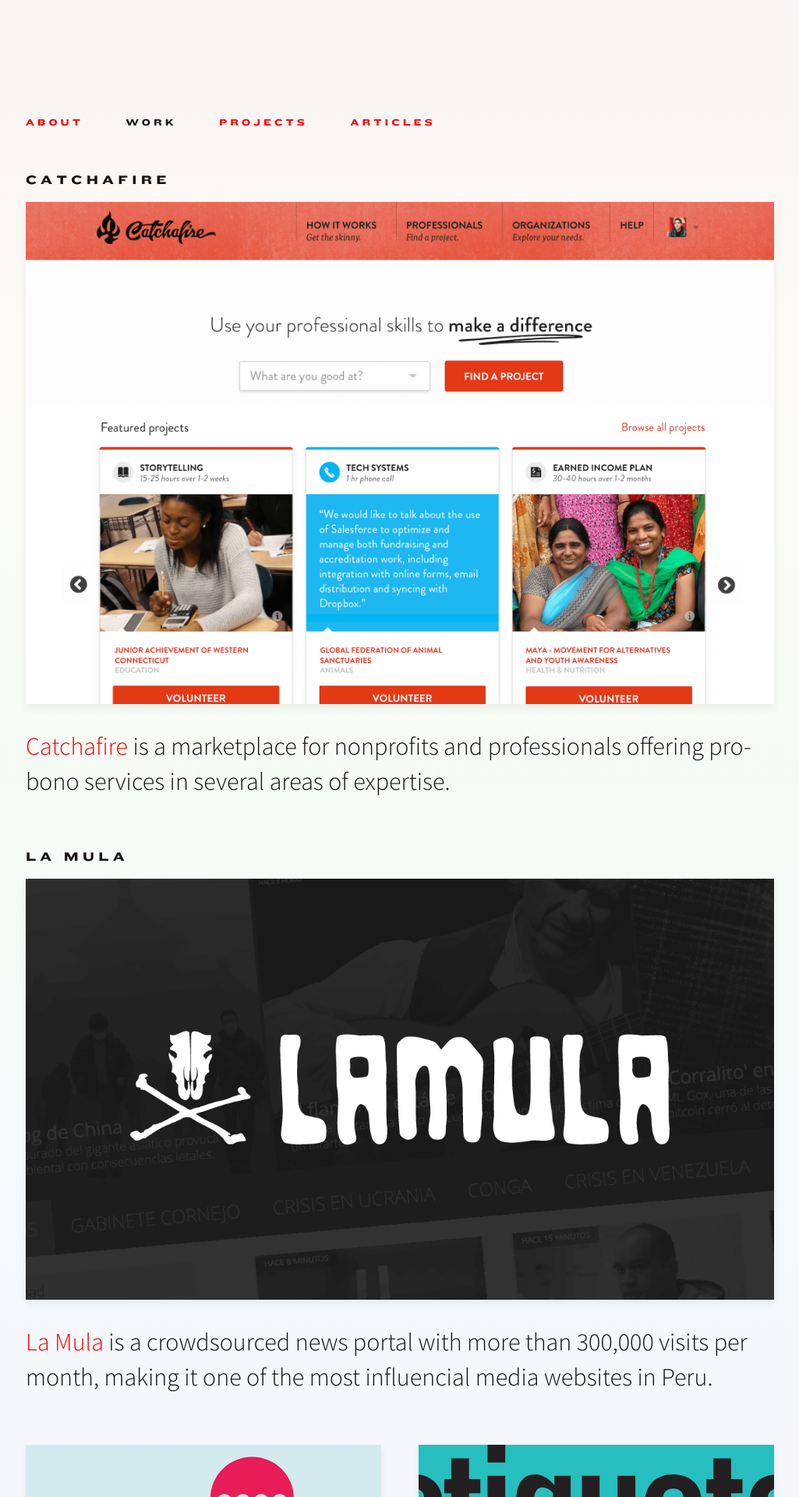
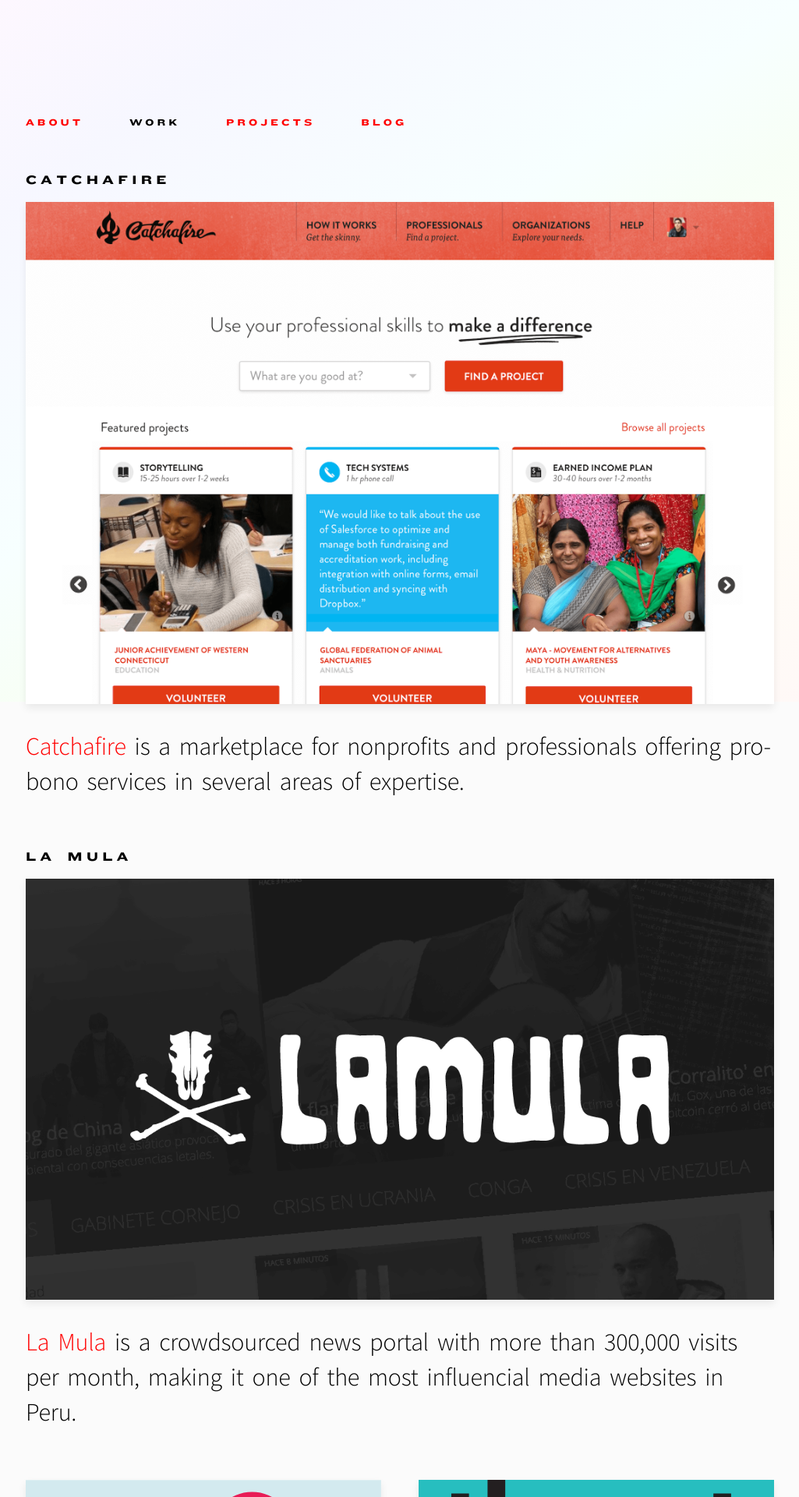
Before and after one commit to rnmp/rnmp.github.io, a Jekyll site: the page built from work.html, in a window 1280 px wide. Shown: the top 1920 px of the page at 78% size, without its empty margins (127-1152 px from the left). Built offline with Jekyll 4.4.1, drawn with Linux system fonts in a browser that asks for light colours; comment, search, counter and statistics services are not loaded.

Commit message:
add visual improvements

```diff
--- a/_includes/head.html
+++ b/_includes/head.html
@@ -1,7 +1,7 @@
 <head>
 	<meta charset="utf-8" />
 	<meta name="description" content="{{ site.description }}" />
-	<meta name="viewport" content="initial-scale=1.0, user-scalable=no" />
+	<meta name="viewport" content="width=device-width, initial-scale=1">
 	<title>{% if page.title %}{{ page.title }}{% else %}{{ site.title }}{% endif %}</title>
 	<link href="https://fonts.googleapis.com/css?family=Source+Sans+Pro:300" rel="stylesheet" type="text/css">
 	<link rel="stylesheet" href="{{ "/site.css" | prepend: site.baseurl }}" />
--- a/_layouts/default.html
+++ b/_layouts/default.html
@@ -7,7 +7,7 @@
 	<a href="/" {% if page.url == '/' %} class="active"{% endif %}>About</a>
       	<a href="/work/" {% if page.url == '/work/' %} class="active"{% endif %}>Work</a>
       	<a href="/projects/" {% if page.url == '/projects/' %} class="active"{% endif %}>Projects</a>
-	<a href="https://medium.com/@rnmp" target="_blank">Articles</a>
+	<a href="http://bandd.co/" target="_blank">Blog</a>
       </nav>
       {{ content }}
     </div>
--- a/site.css
+++ b/site.css
@@ -33,17 +33,37 @@
 }
 
 body {
-	font: 300 16pt/1.4 'Source Sans Pro', sans-serif;
+	font: 300 16px/1.4 'Source Sans Pro', sans-serif;
 	font-style: normal;
-	background: #fbfbfb linear-gradient(to bottom, rgba(255, 50, 50, 0.0333) 0%, rgba(255, 244, 40, 0.0333) 16%, rgba(62, 255, 40, 0.0333) 32%, rgba(50, 255, 255, 0.0333) 48%, rgba(50, 54, 255, 0.0333) 64%, rgba(255, 50, 241, 0.0333) 80%);
-	color: #131313;
+
+	letter-spacing: -0.0075em;
+	word-spacing: 0.15em;
+
+	color: #000;
+
+	background: #fbfbfb;
 }
-body.mula_case_study {
-	background: #222;
-	color: #fff;
-}
-body.mula_case_study #signature {
-	filter: invert();
+body:before {
+	content: "";
+	display: block;
+	position: fixed;
+	left: 0;
+	top: 0;
+	width: 100%;
+	height: 100%;
+	z-index: -10;
+
+	background: #fff no-repeat center center linear-gradient(
+		                          -35deg,
+		rgba(255,  50,  50, 0.04)   0%,
+		rgba(255, 244,  40, 0.04)  25%,
+		rgba( 62, 255,  40, 0.04)  45%,
+		rgba( 50, 255, 255, 0.04)  55%,
+		rgba( 50,  54, 255, 0.04)  80%,
+		rgba(255,  50, 241, 0.04) 100%
+		/* Yep, it’s a rainbow. */
+	);
+  	background-size: cover;
 }
 
 a {
@@ -55,7 +75,10 @@
 	font-weight: inherit;
 }
 
-p:not(:last-child), ul:not(:last-child), ol:not(:last-child), blockquote:not(:last-child) {
+p:not(:last-child),
+ul:not(:last-child),
+ol:not(:last-child),
+blockquote:not(:last-child) {
 	margin-bottom: 1em;
 }
 
@@ -84,7 +107,11 @@
 	list-style-type: none;
 }
 
-.major-section > h1, .post h1, nav a, .section h1, .label {
+img {
+	box-shadow: 0 5px 10px rgba(0,0,0, 0.075);
+}
+
+nav a, .major-section > h1,  .section h1, .label {
 	margin-bottom: 1em;
 	font-family: 'Knockout';
 	font-weight: normal;
@@ -93,29 +120,14 @@
 	text-transform: uppercase;
 }
 
-.post > p:first-of-type {
-	font-size: 1.25em;
+.fit {
+	width: 100%;
 }
 
-.post h1 {
-	margin-top: 4em;
-	margin-bottom: .5em;
-}
-
-.hidden {
-	display: none;
-}
-
-.column {
-	float: left;
-}
-
-.width-1of2 {
-	width: 50%;
-}
-
-.fit {
-	width: 100%;
+.group:after {
+  content: "";
+  display: table;
+  clear: both;
 }
 
 .canvas {
@@ -131,16 +143,10 @@
 }
 .section img, .major-section img {
 	margin-bottom: 1em;
-	box-shadow: 0 5px 10px rgba(0,0,0, 0.06);
 }
 
-/*article*/.last-post,
-.post blockquote {
-	border-left: .25em solid #eee;
-	padding: .5em 0 .25em 1em;
-}
-/*article*/.last-post time {
-	color: #999;
+.link-list a {
+	margin-right: 0.25em;
 }
 
 /*article*/.resume-experience {
@@ -157,29 +163,26 @@
 	color: #666;
 }
 
-.colors {
-	list-style-type: none;
-}
-.colors li {
-	float: left;
-	width: 33.333%;
-	padding: 1% 2%;
-}
-
+/* S M A L L   S C R E E N S */
 @media screen and (max-width: 480px) {
 	body {
 		padding-top: 1em;
-		font-size: 12pt;
+		font-size: 18px;
 	}
 	nav {
+		padding: 15px 1.2em 50px;
+	}
+
+	nav a {
+		float: left;
+		width: 50%;
+		font-size: 10px;
 		text-align: center;
-	}
-	nav a {
-		font-size: 10px;
-		margin: 0 5%;
+		margin: 0;
+		line-height: 25px;
 	}
 	p {
-		padding: 1em;
+		padding: 1.2em;
 		padding-top: 0;
 	}
 	h1  {
@@ -190,12 +193,21 @@
 		width: 100%;
 		padding: 0;
 	}
-	#signature {
-		margin-top: 20px;
-		width: 100px;
+	.link-list {
+		padding-left:  3.5em;
+		padding-right: 3.5em;
 	}
 }
+
+/* M E D I U M   S C R E E N S */
 @media screen and (min-width: 481px) {
+	body {
+		font-size: 32px;
+	}
+	.major-section > h1, .post h1, .section h1 {
+		font-size: 16px;
+	}
+
 	.project-thumbnail {
 		float: left;
 		width: 50%;
@@ -212,14 +224,8 @@
 		font-size: 0.8em;
 	}
 }
-@media screen and (min-width: 1200px) {
-	body {
-		font-size: 24pt;
-	}
-	.major-section > h1, .post h1, .section h1 {
-		font-size: 16px;
-	}
-}
+
+/* P R I N T */
 @media print {
 	body {
 		font-size: 10pt;
--- a/work.html
+++ b/work.html
@@ -17,7 +17,7 @@
   </article>
 </section>
 
-<section class="major-section">
+<section class="major-section group">
   <section class="project-thumbnail">
     <h1>
       <img src="/img/parachutes.svg" alt="Parachutes">
```
Also changed, not shown: index.html (+19 -2 lines), projects.html (+15 -15 lines).
